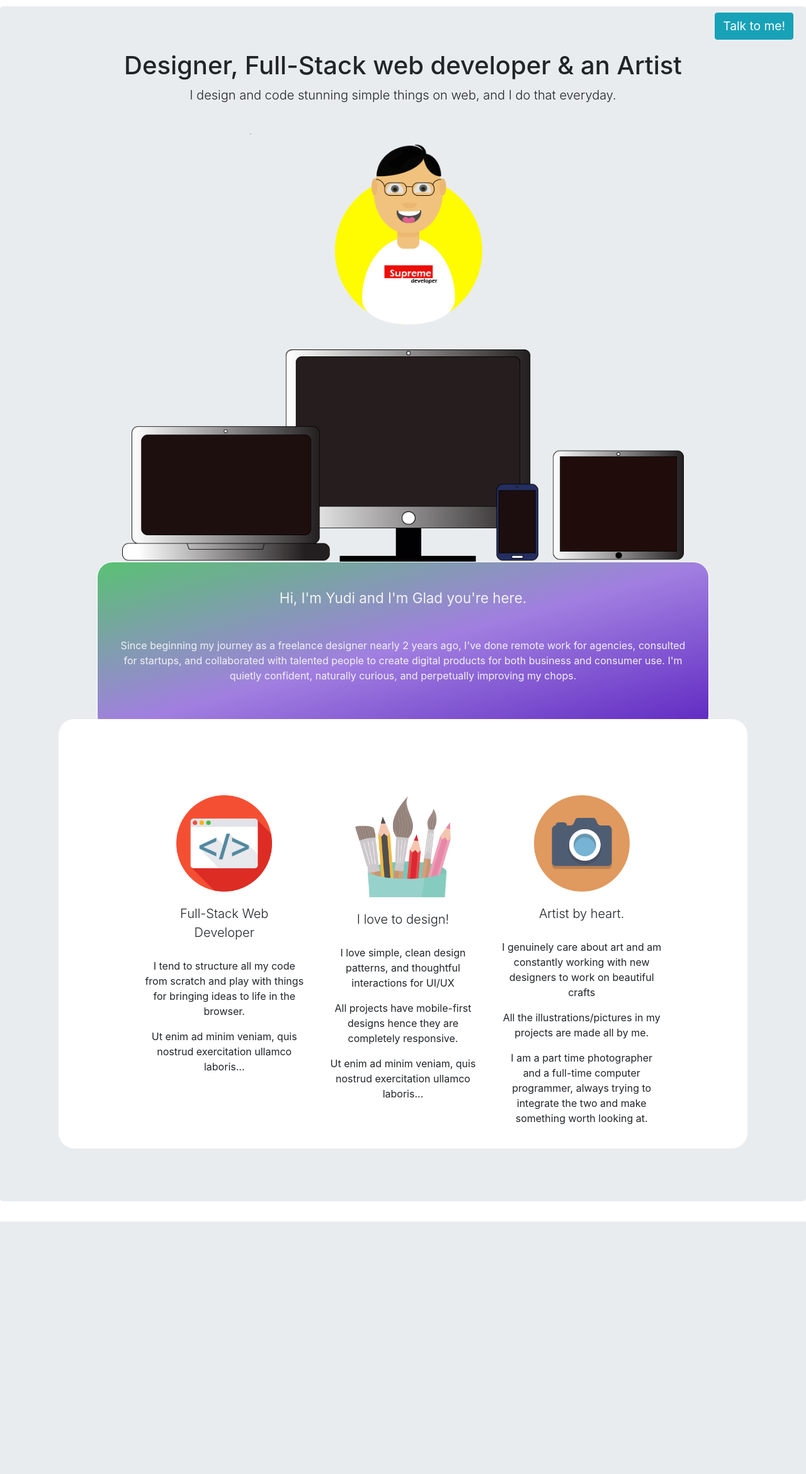
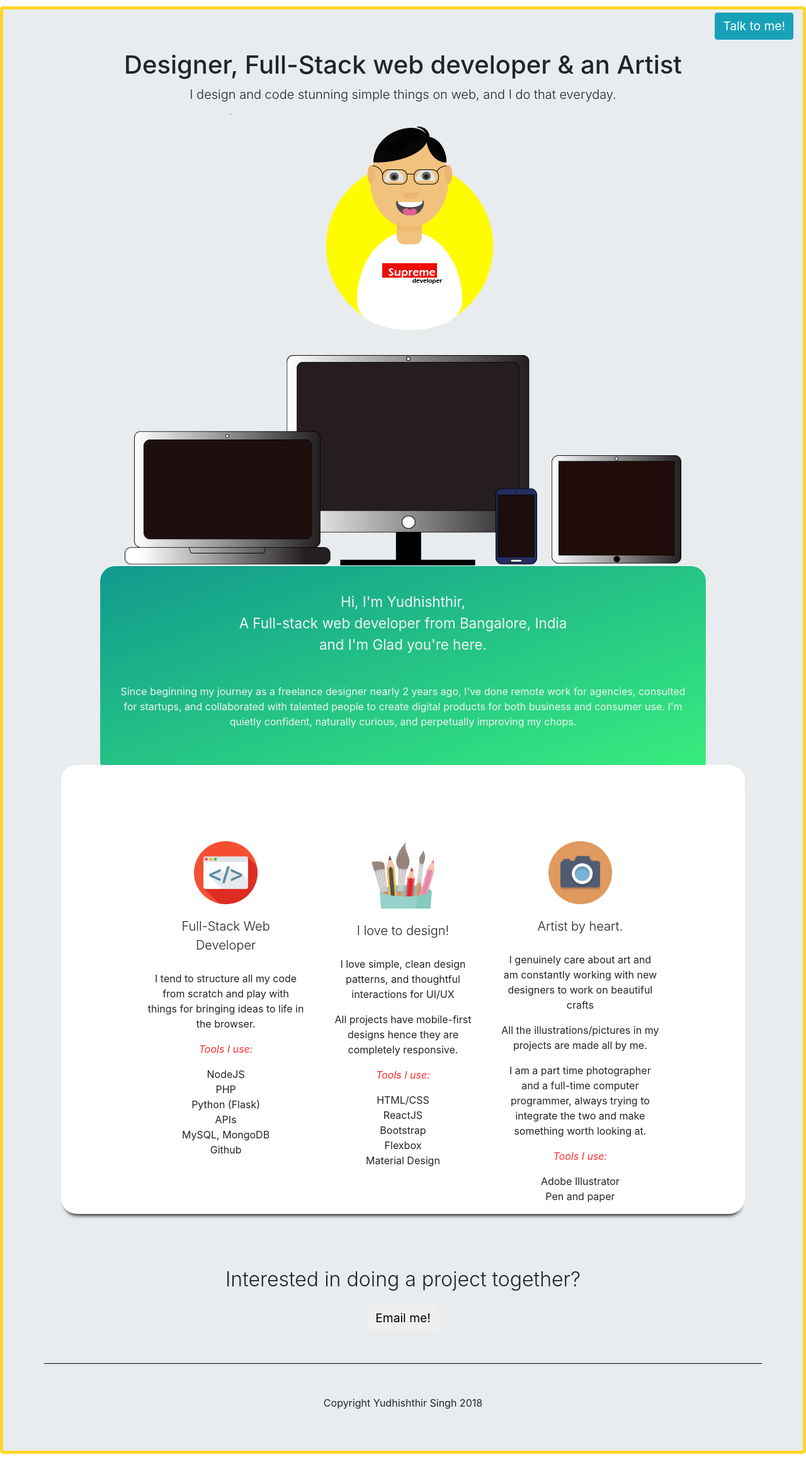
Before and after one commit to yudi43/portfolio, a Flask app: page / in a window 1280 px wide. Shown: the whole page at 63% size. Before the commit the page ends 1940 px from the top, so only its background shows below. Run offline with Flask 2, Linux system fonts and the light colour scheme; some libraries are stand-ins or nearby versions.

Commit message:
Update home.html

```diff
--- a/templates/home.html
+++ b/templates/home.html
@@ -5,6 +5,7 @@
 <html lang="en">
   <head>
   	<style type="text/css">
+
 
       .introtext {
         font-size: 1em;
@@ -23,7 +24,16 @@
 
       .mylogo {
         padding-bottom: 10px;
-        max-width:60%;
+        max-width:40%;
+      }
+
+      .myart {
+        max-width: 100%;
+      }
+
+      #email-me {
+
+          padding-top: 60px;
       }
 
 
@@ -40,6 +50,9 @@
         .mylogo {
           max-width: 40%;
         }
+        .myart {
+          max-width: 100%;
+        }
 
       }
 
@@ -54,6 +67,9 @@
   		background-color: white;
   		position: relative;
   		top: -20px;
+      -webkit-box-shadow: 0 8px 6px -6px black;
+	   -moz-box-shadow: 0 8px 6px -6px black;
+	        box-shadow: 0 8px 6px -6px black;
   	}
 
 
@@ -72,27 +88,8 @@
 
     #grad {
       background-color: #e6e6e6; /* For browsers that do not support gradients */
-      background-image: linear-gradient(to bottom right, #59C173, #a17fe0, #5D26C1); /* Standard syntax (must be last) */
+      background-image: linear-gradient(to bottom right, #11998e, #38ef7d); /* Standard syntax (must be last) */
     }
-
-  	/* Safari 4.0 - 8.0 */
-	<!-- @-webkit-keyframes example {
-		  0%   {background-color:  #ffff00;}
-	    25%  {background-color: #ffff00;}
-	    50%  {background-color:  #ffff00;}
-	    100% {background-color: #ffff00;}
-
-	}
-
-	/* Standard syntax */
-	@keyframes example {
-    0%   {background-color:  #ffff00;}
-    25%  {background-color:  #ffff00;}
-    50%  {background-color:  #ffff00;}
-    100% {background-color:  #ffff00;} -->
-
-
-
 
 }
   	</style>
@@ -112,18 +109,18 @@
 </div>
 
 
-<div class="jumbotron text-center mybanner" style="padding-top: 70px">
+<div class="jumbotron text-center mybanner" style="border: 5px solid #FFD62A; ">
 
   		<h1><span class="align-bottom intro" style="font-family: "Comic Sans MS", cursive, sans-serif;">
   		Designer, Full-Stack web developer & an Artist
   		</span></h1>
   		<p class="lead" style="font-family: "Palatino Linotype", "Book Antiqua", Palatino, serif"> I design and code stunning simple things on web, and I do that everyday.</p>
-  	  <img class="img-fluid" style="max-width: 40%; padding-top: 30px;" src="\static\images\Artboard1.png"  alt="artboard">
+  	  <img class="myart" src="\static\images\Artboard1.png"  alt="artboard">
 
   	  <div class="text-center" style="text-align: center;">
  		     <img style="max-width: 80%; padding: 40px; padding-bottom: 0" src="/static/images/hero.png" alt="mobile-friendly">
  		      <div class="surface" id="grad">
- 			        <p class="hiitsme">Hi, I'm Yudi and I'm Glad you're here.</p>
+ 			        <p class="hiitsme">Hi, I'm Yudhishthir, <br>A Full-stack web developer from Bangalore, India <br>and I'm Glad you're here.</p>
  			        <div class="intro" style="text-align: center; padding-bottom: 30px; font-family: Bookman">
  				           <p class="introtext">Since beginning my journey as a freelance designer nearly 2 years ago, I've done remote work for agencies, consulted for startups, and collaborated with talented people to create digital products for both business and consumer use. I'm quietly confident, naturally curious, and perpetually improving my chops.</p>
  			        </div>
@@ -137,7 +134,18 @@
 			    	<img class="mylogo" src="\static\images\codeicon.png"  alt="artboard">
 			      <p class="lead" style="padding:10px;">Full-Stack Web Developer</p>
 			      <p>I tend to structure all my code from scratch and play with things for bringing ideas to life in the browser.</p>
-			      <p style="padding-bottom: 20px">Ut enim ad minim veniam, quis nostrud exercitation ullamco laboris...</p>
+			      <p>
+                <em style="color:#FF2F2F">Tools I use:</em>
+                <ul class="list-unstyled">
+                    <li>NodeJS</li>
+                    <li>PHP</li>
+                    <li>Python (Flask)</li>
+                    <li>APIs</li>
+                    <li>MySQL, MongoDB</li>
+                    <li>Github</li>
+                </ul>
+            </p>
+
 			    </div>
 
           <div class="col-sm-4 workrow">
@@ -145,8 +153,17 @@
 			      <p class="lead" style="padding:10px;">I love to design!</p>
 			      <p>I love simple, clean design patterns, and thoughtful interactions for UI/UX</p>
             <p>All projects have mobile-first designs hence they are completely responsive.</p>
-			      <p style="padding-bottom: 20px;">Ut enim ad minim veniam, quis nostrud exercitation ullamco laboris...</p>
-			    </div>
+            <p>
+                <em style="color:#FF2F2F">Tools I use:</em>
+                <ul class="list-unstyled">
+                    <li>HTML/CSS</li>
+                    <li>ReactJS</li>
+                    <li>Bootstrap</li>
+                    <li>Flexbox</li>
+                    <li>Material Design</li>
+                </ul>
+            </p>
+  			    </div>
 
 
 			    <div class="col-sm-4 workrow">
@@ -154,7 +171,14 @@
 			      <p class="lead" style="padding:10px;">Artist by heart.</p>
 			      <p>I genuinely care about art and am constantly working with new designers to work on beautiful crafts</p>
 			      <p>All the illustrations/pictures in my projects are made all by me.</p>
-            <p style="padding-bottom: 20px">I am a part time photographer and a full-time computer programmer, always trying to integrate the two and make something worth looking at.</p>
+            <p>I am a part time photographer and a full-time computer programmer, always trying to integrate the two and make something worth looking at.</p>
+            <p>
+                <em style="color:#FF2F2F">Tools I use:</em>
+                <ul class="list-unstyled">
+                    <li>Adobe Illustrator</li>
+                    <li>Pen and paper</li>
+                </ul>
+            </p>
 			    </div>
 
 			  </div>
@@ -162,6 +186,22 @@
 
  	   </div>
 	</div>
+  <div class="container">
+      <div class="row">
+        <div class="col-sm-12" id="email-me" style="padding-bottom:50px;">
+            <p class="lead" style="font-size: 2em;">Interested in doing a project together?</p>
+            <button  type="button" class="btn btn-default" style="float: center; font-size: 1.2em; ">Email me!</button>
+        </div>
+      </div>
+
+      <div class="row">
+        <div class="col-sm-12" style="padding-top: 50px;border-top: 1px solid black;">
+            Copyright Yudhishthir Singh 2018
+        </div>
+      </div>
+  </div>
+
+
 </div>
 <!-- JUMBOTRON ENDS HERE -->
 
```
